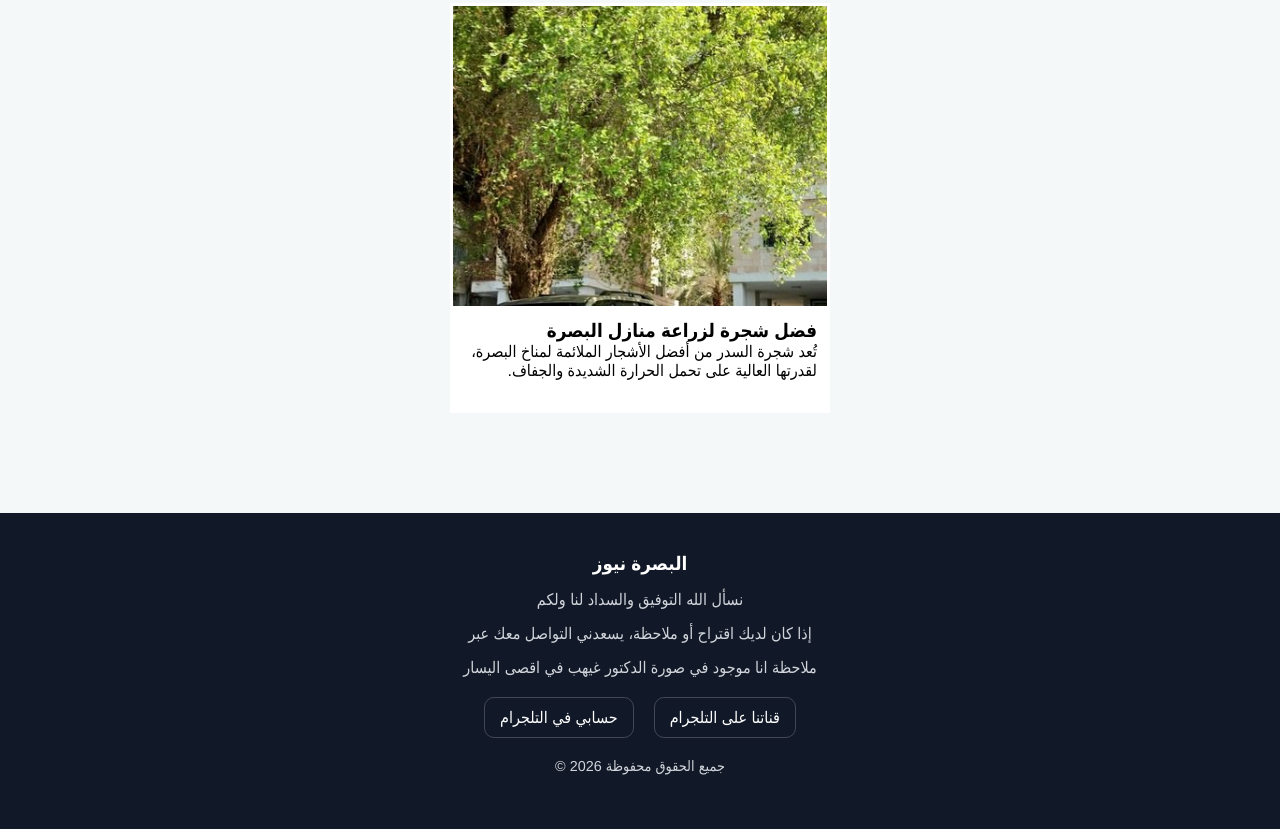
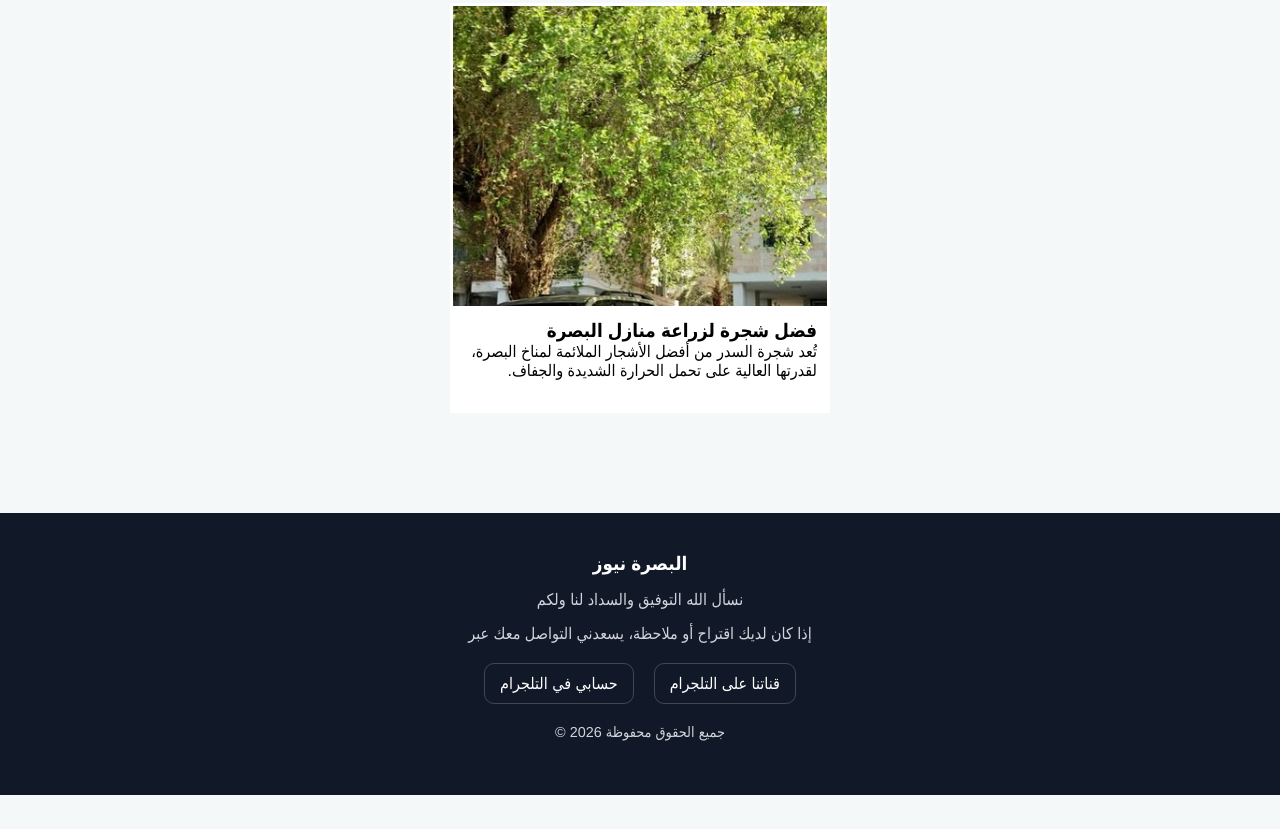
Before and after one commit to Muntzer21/basra-news, a plain HTML site: page index.html in a window 1280 px wide. Shown: the part 2787-3616 px from the top of the page. After the commit the page ends 3582 px from the top, so only its background shows below. Drawn offline with Linux system fonts and the light colour scheme.

Commit message:
edit footer

```diff
--- a/index.html
+++ b/index.html
@@ -470,9 +470,6 @@ footer{
         <p>
             إذا كان لديك اقتراح أو ملاحظة، يسعدني التواصل معك عبر
         </p>
-        <p>
-            ملاحظة انا موجود في صورة الدكتور غيهب في اقصى اليسار
-        </p>
 
         <div class="social-links">
             <a href="https://t.me/muntizr"> حسابي في التلجرام</a>
```
